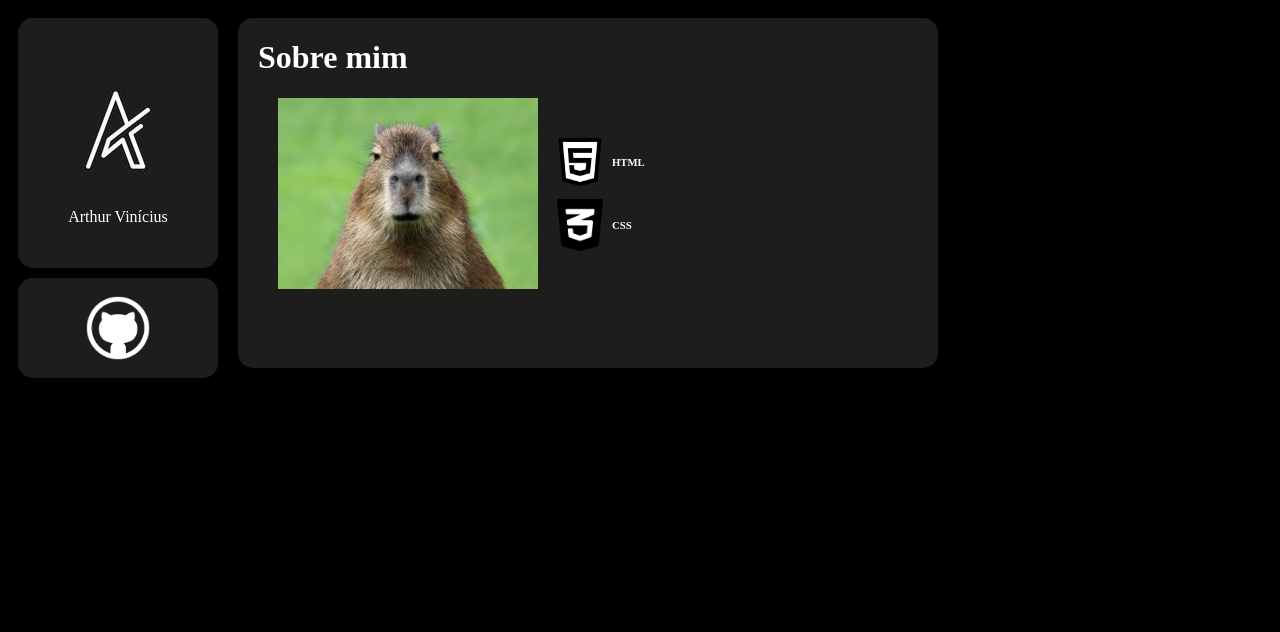
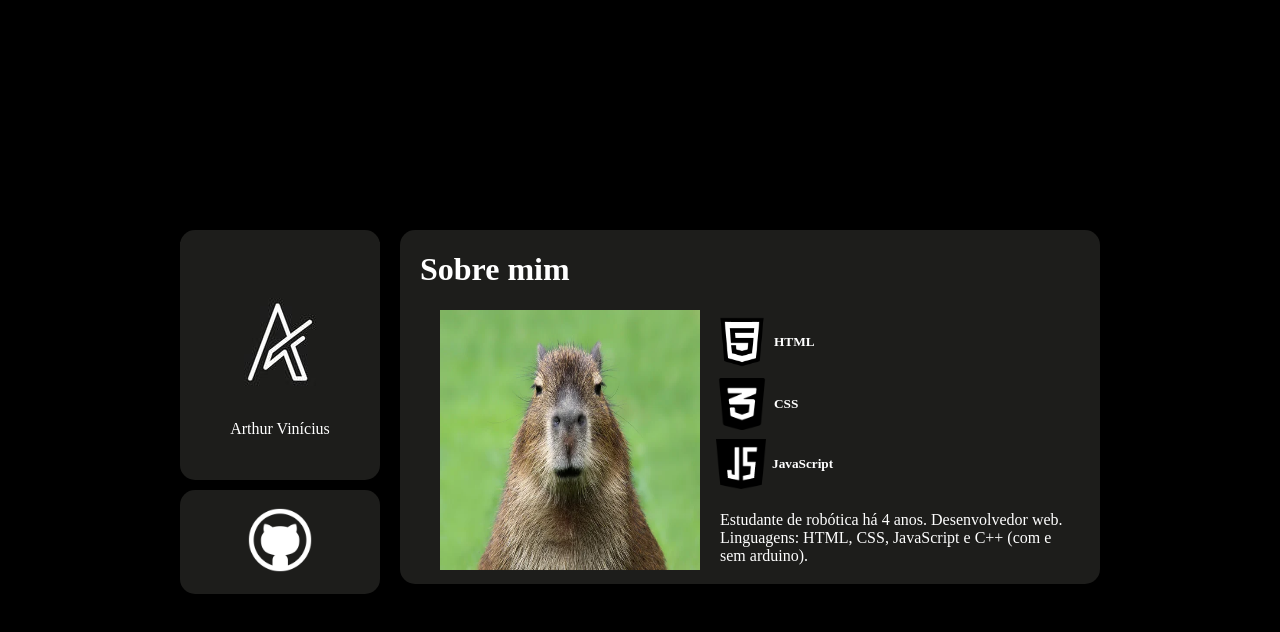
Before and after one commit to Art664hehehe/Aula-CodeBuddy, a plain HTML site: page Arthur Vinícius/ProjetoX-2/index.html in a window 1280 px wide. Drawn offline with Linux system fonts and the light colour scheme.

Commit message:
Portfólio

```diff
--- a/Arthur Vinícius/ProjetoX-2/index.html
+++ b/Arthur Vinícius/ProjetoX-2/index.html
@@ -42,8 +42,7 @@
             flex-direction: column;
         }
         #capivara{
-            display: flex;
-            align-items: center;
+            display: block;
         }
         #HTML{
             display: flex;
@@ -55,31 +54,56 @@
             position: relative;
             left: 6px;
         }
+        #JavaScript{
+            display: flex;
+            position: relative;
+            align-items: center;
+            left: 6px;
+        }
+        #p{
+            color: white;
+            position: relative;
+            left: 60px;
+        }
+        .solving_problems_with_problems{
+            display: flex;
+        }
     </style>
 </head>
-<body style="background-color: black;">
+<body style="background-color: black; display: flex; align-items: center; justify-content: center; margin-top: 220px;">
     <div class="Boxes">
         <div id="redes">
+            <header>
                 <div class="Logo">
                     <img src="../ProjetoX-2/Imagens/Logo Art.jpg" alt="Logo" style="position: relative; top: 12px;">
                     <p><span style="color: white; bottom: 26px; position: relative;">Arthur Vinícius</span></p>
                 </div>
+            </header>
             <div id="git">
-                <img src="../ProjetoX-2/Imagens/GitHub.png" alt="logo GitHub" style="width: 100px;">
+                <a href="https://github.com/Art664hehehe/Aula-CodeBuddy" target="_blank"><img src="../ProjetoX-2/Imagens/GitHub.png" alt="logo GitHub" style="width: 100px;"></a>
             </div>
         </div>
         <div class="introducao">
             <h1 style="position: relative; left: 20px;"><span style="color: white;">Sobre mim</span></h1>
+            <div class="solving_problems_with_problems">
+                <img src="../capivara zoiuda.jpg" alt="Minha foto" style="width: 260px; position: relative; left: 40px; height: 260px;">
                 <div id="capivara">
-                <img src="../capivara zoiuda.jpg" alt="Minha foto" style="width: 260px; position: relative; left: 40px;">
                     <div id="linguagens">
                         <div id="HTML">
                             <img src="../ProjetoX-2/Imagens/HTML.png" alt="HTML5" style="width: 64px; position: relative;">
-                        <h6 style="color: white;">HTML</h6>
+                            <h5 style="color: white;">HTML</h5>
                         </div>
                         <div id="CSS">
                             <img src="../ProjetoX-2/Imagens/CSS.png" alt="CSS" style="width: 52px; height: 52px;">
-                        <h6 style="color: white; position: relative; left: 6px;">CSS</h6>
+                            <h5 style="color: white; position: relative; left: 6px;">CSS</h5>
+                        </div>
+                        <div id="JavaScript">
+                            <img src="../ProjetoX-2/Imagens/JavaScript.png" alt="JS" style="width: 50px;">
+                            <h5 style="color: white; position: relative; left: 6px;">JavaScript</h5>
+                        </div>
+                    </div>
+                    <div id="p">
+                        <p style="width: 360px;">Estudante de robótica há 4 anos. Desenvolvedor web. Linguagens: HTML, CSS, JavaScript e C++ (com e sem arduino).</p>
                     </div>
                 </div>
             </div>
```
Also changed, not shown: Arthur Vinícius/ProjetoX-2/Imagens/JavaScript.png (added). Lines whose indentation alone changed are shown as unchanged.
